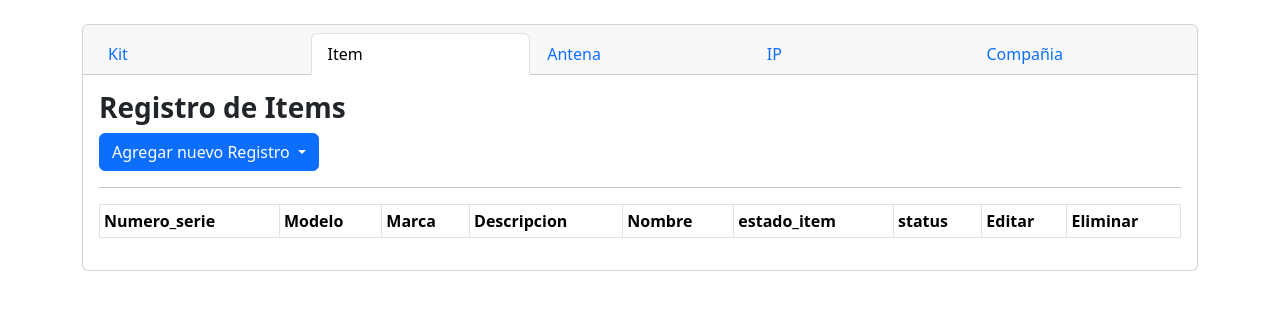
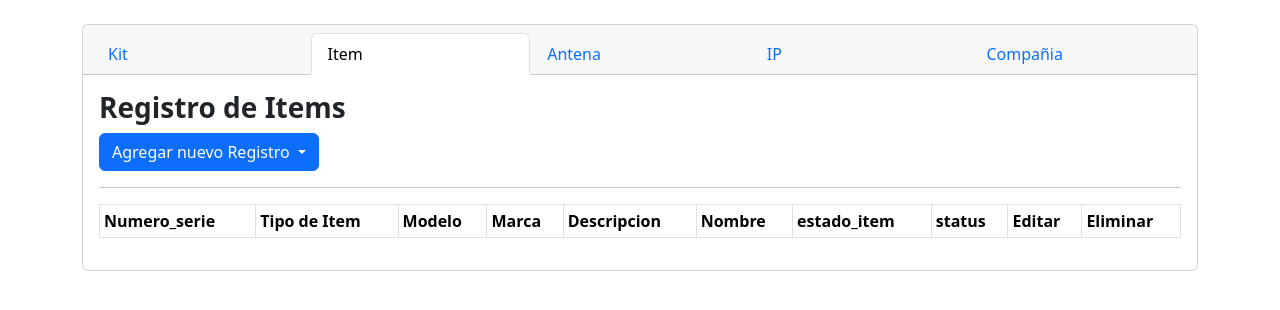
Before and after one commit to cristlm-teclogging/inventario_teclogging, a PHP site: page /inventario_tec/modules/items in a window 1280 px wide. Shown: the part 67-377 px from the top of the page. Run offline with PHP 8.4, Linux system fonts and the light colour scheme; data that the repository does not hold is empty; some libraries are stand-ins or nearby versions.

Commit message:
actualizacion index items

```diff
--- a/modules/items/index.php
+++ b/modules/items/index.php
@@ -43,6 +43,7 @@
                             <table class="table table-sm table-hover table-bordered">
                                 <thead>
                                 <th class="col-">Numero_serie</th>
+                                <th class="col-">Tipo de Item</th>
                                 <th class="col-">Modelo</th>
                                 <th class="col-">Marca</th>
                                 <th class="col-">Descripcion</th>
@@ -57,7 +58,7 @@
                      <?php
                        require "../../config/conexion.php";
 
-                       $sql = "SELECT ite.num_serie AS 'num_serie', ite.modelo AS 'modelo', ite.marca AS 'marca', ite.descripcion AS 'descripcion', ite.nombre AS 'nombre', ite.estado_item AS 'estado_item', ite.status AS 'status_item', mar.id_marca AS 'id_marca', mar.nombre_marca AS 'marca', est.id_estado AS 'id_estado', est.estado_item AS 'estado_item', sta.id_status AS 'id_status', sta.status AS 'status' FROM items ite LEFT JOIN marca mar ON ite.marca = mar.id_marca LEFT JOIN estado_item est ON ite.estado_item = est.id_estado LEFT JOIN status sta ON ite.status = sta.id_status";
+                       $sql = "SELECT ite.num_serie as 'num_serie', ite.id_item as 'id_item_ite', ite.modelo as 'modelo', ite.marca as 'marca', ite.descripcion as 'descripcion', ite.nombre as 'nombre', ite.estado_item as 'estado_item', ite.status as 'status_item', sta.id_status as 'id_status', sta.status as 'status', ti.id_item as 'id_item', ti.tipo_item FROM items ite LEFT JOIN status sta ON ite.status = sta.id_status LEFT JOIN tipo_item ti ON ite.id_item = ti.id_item";
                        $resultado = $conexion->query($sql);
 
                        while($row = $resultado->fetch_assoc()) { ?>
@@ -65,6 +66,7 @@
                                          <!--corregir el nombre de las propiedades-->
 
                                          <td class="col-"><?php echo $row['num_serie'];?></td>
+                                         <td class="col-"><?php echo $row['tipo_item'];?></td>
                                          <td class="col-"><?php echo $row['modelo'];?></td>
                                          <td class="col-"><?php echo $row['marca'];?></td>
                                          <td class="col-"><?php echo $row['descripcion'];?></td>
```
